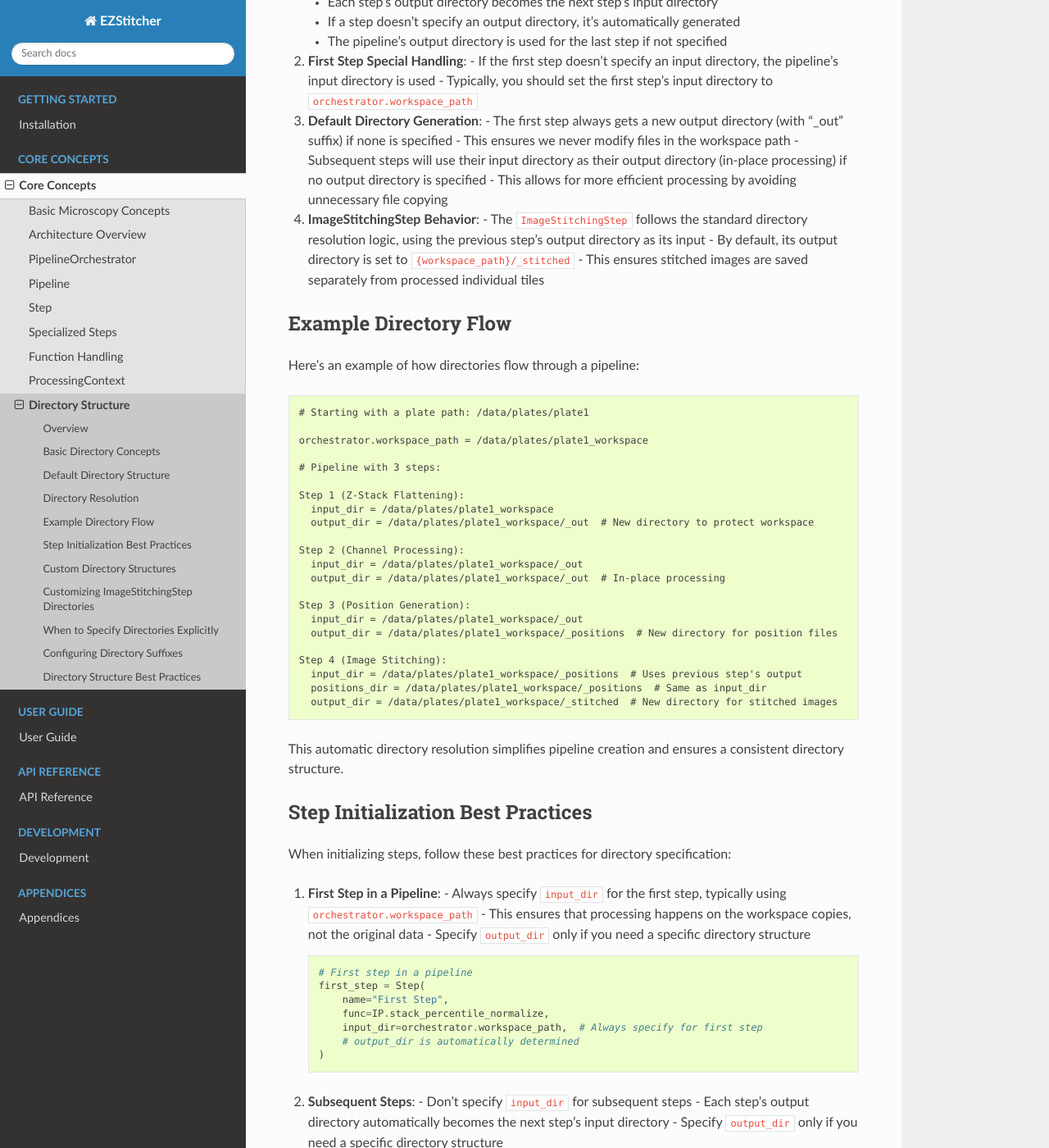
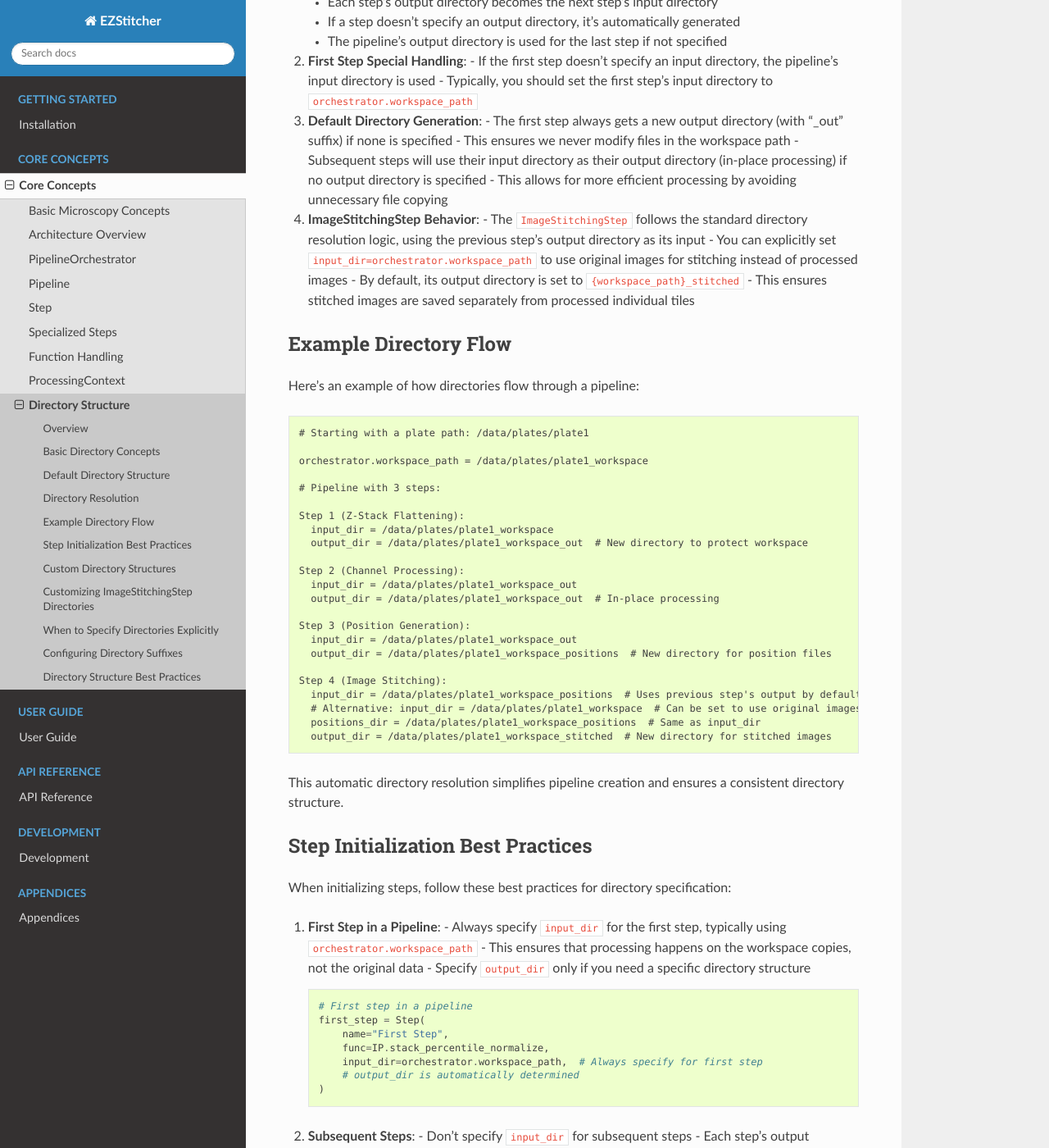
Before and after one commit to trissim/ezstitcher, a Sphinx documentation site: the page built from docs/source/concepts/directory_structure.rst, in a window 1280 px wide and 1400 px high, scrolled down 1280 px. Shown: the whole window at 82% size. Built offline with Sphinx 7.4.7 and the Read the Docs theme 3.1.0, drawn with Linux system fonts in a browser that asks for light colours; some of the changed text lies outside the part shown.

Commit message:
Clean up documentation
- Fix section header underlines in file_formats.rst
- Remove unnecessary step names in examples
- Keep descriptive comments in basic_usage.rst for educational purposes
- Remove outdated image_preprocessor.rst and changelog.rst files

```diff
--- a/docs/source/concepts/directory_structure.rst
+++ b/docs/source/concepts/directory_structure.rst
@@ -28,9 +28,9 @@
 
     /path/to/plate/                  # Original plate path
     /path/to/plate_workspace/        # Workspace with symlinks to original images
-    /path/to/plate_workspace/_out/   # Processed images (configurable suffix)
-    /path/to/plate_workspace/_positions/  # Position files for stitching (configurable suffix)
-    /path/to/plate_workspace/_stitched/   # Stitched images (configurable suffix)
+    /path/to/plate_workspace_out/    # Processed images (configurable suffix)
+    /path/to/plate_workspace_positions/  # Position files for stitching (configurable suffix)
+    /path/to/plate_workspace_stitched/   # Stitched images (configurable suffix)
 
 This structure ensures that:
 
@@ -69,7 +69,8 @@
 
 4. **ImageStitchingStep Behavior**:
    - The ``ImageStitchingStep`` follows the standard directory resolution logic, using the previous step's output directory as its input
-   - By default, its output directory is set to ``{workspace_path}/_stitched``
+   - You can explicitly set ``input_dir=orchestrator.workspace_path`` to use original images for stitching instead of processed images
+   - By default, its output directory is set to ``{workspace_path}_stitched``
    - This ensures stitched images are saved separately from processed individual tiles
 
 Example Directory Flow
@@ -87,20 +88,21 @@
 
     Step 1 (Z-Stack Flattening):
       input_dir = /data/plates/plate1_workspace
-      output_dir = /data/plates/plate1_workspace/_out  # New directory to protect workspace
+      output_dir = /data/plates/plate1_workspace_out  # New directory to protect workspace
 
     Step 2 (Channel Processing):
-      input_dir = /data/plates/plate1_workspace/_out
-      output_dir = /data/plates/plate1_workspace/_out  # In-place processing
+      input_dir = /data/plates/plate1_workspace_out
+      output_dir = /data/plates/plate1_workspace_out  # In-place processing
 
     Step 3 (Position Generation):
-      input_dir = /data/plates/plate1_workspace/_out
-      output_dir = /data/plates/plate1_workspace/_positions  # New directory for position files
+      input_dir = /data/plates/plate1_workspace_out
+      output_dir = /data/plates/plate1_workspace_positions  # New directory for position files
 
     Step 4 (Image Stitching):
-      input_dir = /data/plates/plate1_workspace/_positions  # Uses previous step's output
-      positions_dir = /data/plates/plate1_workspace/_positions  # Same as input_dir
-      output_dir = /data/plates/plate1_workspace/_stitched  # New directory for stitched images
+      input_dir = /data/plates/plate1_workspace_positions  # Uses previous step's output by default
+      # Alternative: input_dir = /data/plates/plate1_workspace  # Can be set to use original images instead
+      positions_dir = /data/plates/plate1_workspace_positions  # Same as input_dir
+      output_dir = /data/plates/plate1_workspace_stitched  # New directory for stitched images
 
 This automatic directory resolution simplifies pipeline creation and ensures a consistent directory structure.
 
@@ -145,19 +147,13 @@
 
    .. code-block:: python
 
-       # Position generation step
-       position_step = PositionGenerationStep(
-           name="Generate Positions"
-           # input_dir is automatically set to previous step's output_dir
-           # output_dir is automatically determined
-       )
+       # Directories are automatically determined
+       position_step = PositionGenerationStep()
 
-       # Image stitching step
+       # Directories are automatically determined
        stitch_step = ImageStitchingStep(
-           name="Stitch Images"
-           # input_dir is automatically set to previous step's output_dir
-           # positions_dir is automatically determined
-           # output_dir is automatically determined
+           # Uncomment to use original images instead of processed images:
+           # input_dir=orchestrator.workspace_path
        )
 
 4. **Common Mistakes to Avoid**:
```
Also changed, not shown: other parts of docs/source/concepts/directory_structure.rst (+2 -5 lines), docs/source/api/image_preprocessor.rst (deleted, +0 -225 lines), docs/source/appendices/changelog.rst (deleted, +0 -24 lines), docs/source/appendices/file_formats.rst (+12 -12 lines), docs/source/user_guide/basic_usage.rst (+13 -16 lines).
